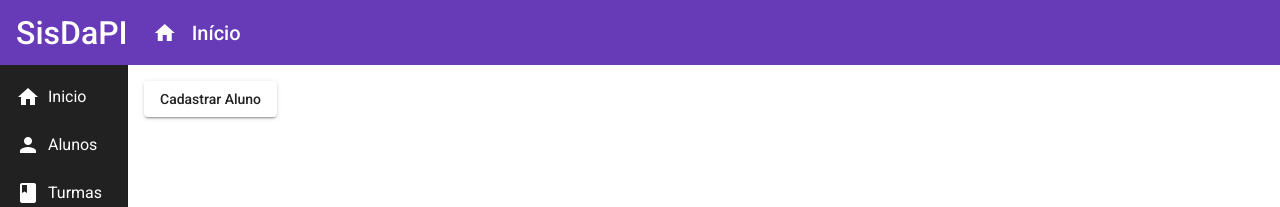
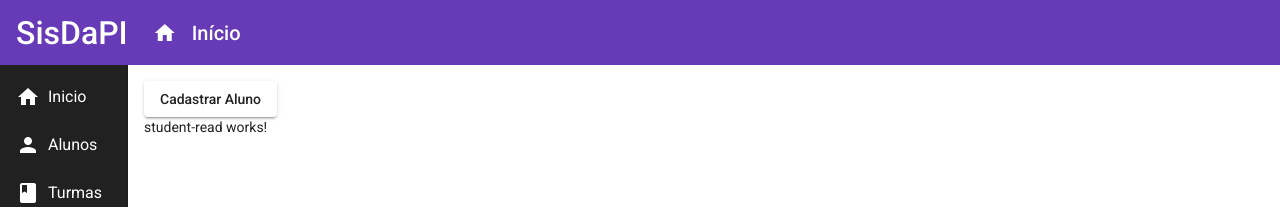
Before and after one commit to paulofrutos/Projeto-SISDAPI, an Angular app in the folder frontend/: page /students in a window 1280 px wide. Shown: the top 207 px of the page. Built offline with nearby package versions, Linux system fonts and the light colour scheme.

Commit message:
Create class-read component;
Create class-read component;
Update app-routing.ts;
Update app.module.ts;

```diff
--- a/frontend/src/app/app-routing.module.ts
+++ b/frontend/src/app/app-routing.module.ts
@@ -7,6 +7,7 @@ import { StudentCreateComponent } from './views/student-crud/student-create/stud
 import { StudentReadComponent } from './views/student-crud/student-read/student-read.component';
 import { ClassCrudComponent } from './views/class-crud/class-crud.component';
 import { ClassCreateComponent } from './views/class-crud/class-create/class-create.component';
+import { ClassReadComponent } from './views/class-crud/class-read/class-read.component';
 import { SearchComponent } from './views/search/search.component';
 
 
@@ -36,6 +37,10 @@ const routes: Routes = [
     component: ClassCreateComponent
   },
   {
+    path: 'classes/read',
+    component: ClassReadComponent
+  },
+  {
     path: 'search',
     component: SearchComponent
   }
--- a/frontend/src/app/app.module.ts
+++ b/frontend/src/app/app.module.ts
@@ -29,6 +29,7 @@ import { HttpClientModule } from '@angular/common/http';
 
 import { CrudService } from 'src/app/services/crud.service';
 import { StudentReadComponent } from './views/student-crud/student-read/student-read.component';
+import { ClassReadComponent } from './views/class-crud/class-read/class-read.component';
 
 @NgModule({
 
@@ -43,7 +44,8 @@ import { StudentReadComponent } from './views/student-crud/student-read/student-
     ClassCrudComponent,
     ClassCreateComponent,
     SearchComponent,
-    StudentReadComponent
+    StudentReadComponent,
+    ClassReadComponent
   ],
 
   imports: [
--- /dev/null
+++ b/frontend/src/app/views/class-crud/class-read/class-read.component.html
@@ -0,0 +1 @@
+<p>class-read works!</p>
--- /dev/null
+++ b/frontend/src/app/views/class-crud/class-read/class-read.component.ts
@@ -0,0 +1,15 @@
+import { Component, OnInit } from '@angular/core';
+
+@Component({
+  selector: 'app-class-read',
+  templateUrl: './class-read.component.html',
+  styleUrls: ['./class-read.component.css']
+})
+export class ClassReadComponent implements OnInit {
+
+  constructor() { }
+
+  ngOnInit(): void {
+  }
+
+}
--- a/frontend/src/app/views/student-crud/student-crud.component.html
+++ b/frontend/src/app/views/student-crud/student-crud.component.html
@@ -1,3 +1,5 @@
 <button mat-raised-button (click)="navigateToStudentCreate()">
     Cadastrar Aluno
 </button>
+
+<app-student-read></app-student-read>
```
Also changed, not shown: frontend/src/app/views/class-crud/class-read/class-read.component.css (added).
